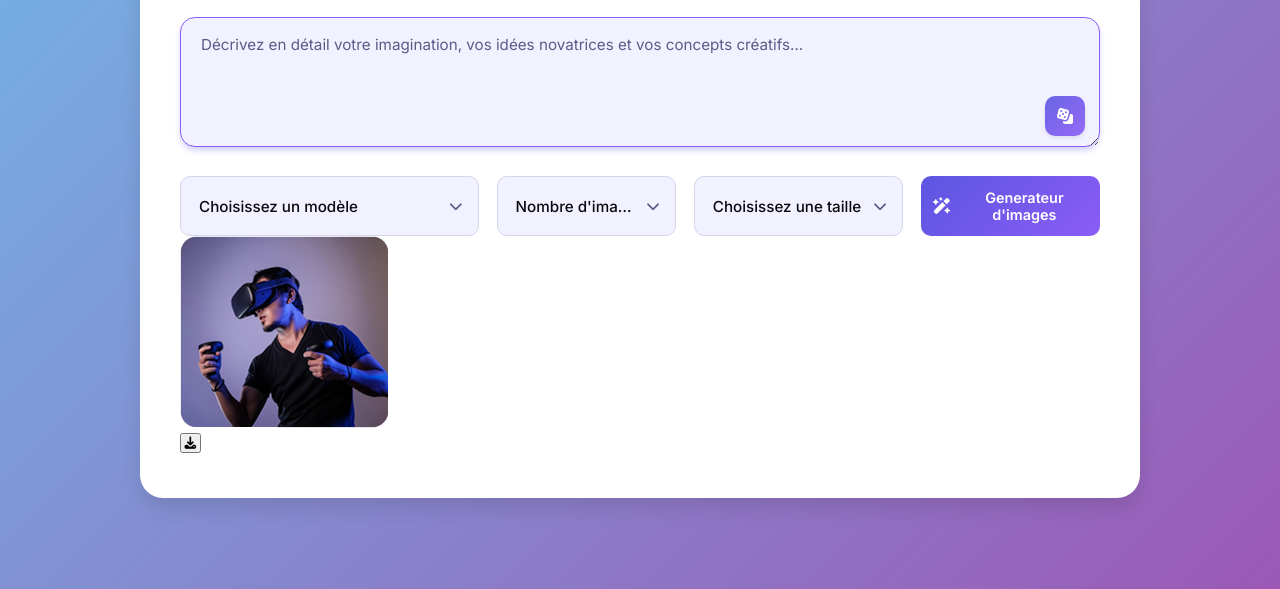
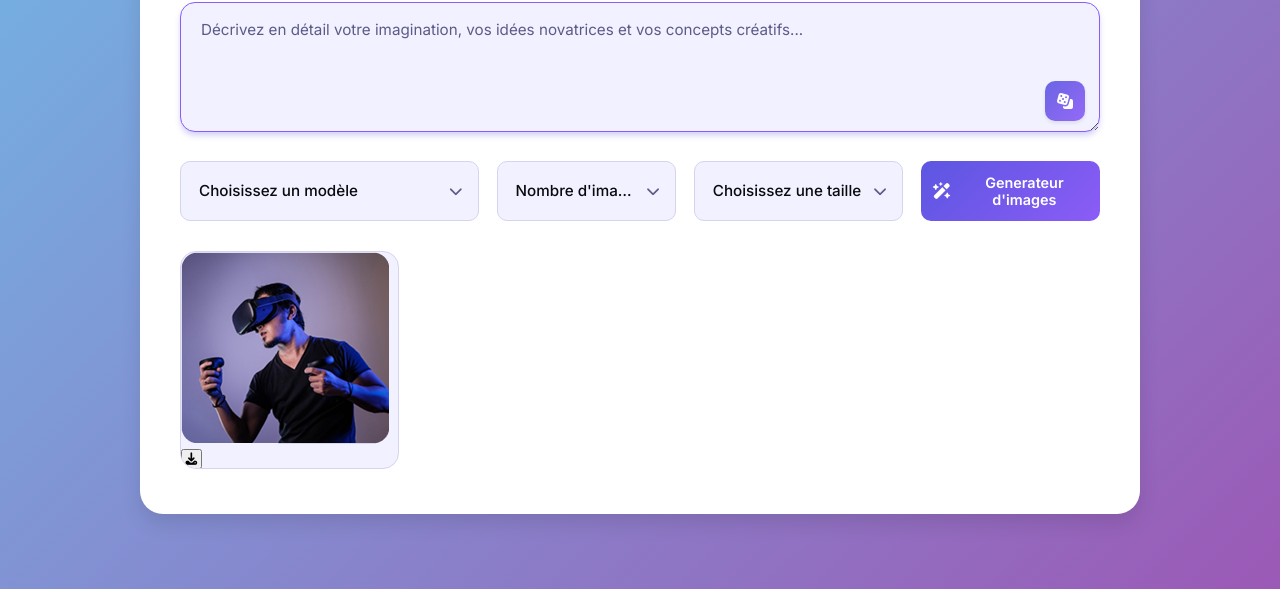
Before and after one commit to eje019/AI_Image_Generator, a plain HTML site: page index.html in a window 1280 px wide. Shown: the part 211-800 px from the top of the page. Drawn offline with Linux system fonts and the light colour scheme; a script that the page names is missing.

Commit message:
Partie des images generees toujkours

```diff
--- a/style.css
+++ b/style.css
@@ -507,3 +507,20 @@ body {
         transition-duration: 0.01ms !important;
     }
 }
+
+
+.main-content .gallery-grid{
+display: grid;
+gap: 15px;
+margin-top: 30px;
+grid-template-columns: repeat(auto-fill, minmax(180px, 1fr));
+}
+
+.gallery-grid .img-card {
+    position: relative;
+    overflow: hidden;
+    aspect-ratio: 1;
+    border-radius: 16px;
+    background: var(--color-input);
+    border: 1px solid var(--color-border);
+}
```
